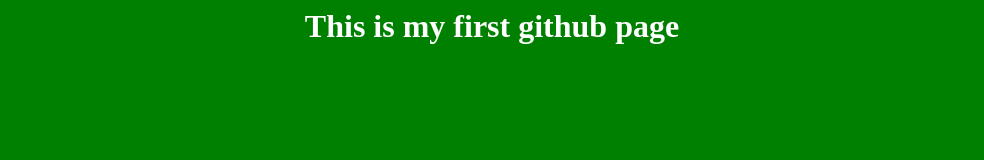
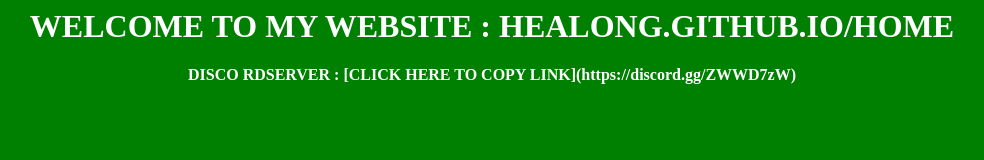
Before and after one commit to healong/healong, a plain HTML site: page index.html in a window 1280 px wide. Shown: the whole page, without its empty margins (148-1132 px from the left). Drawn offline with Linux system fonts and the light colour scheme.

Commit message:
Update index.html

```diff
--- a/index.html
+++ b/index.html
@@ -4,7 +4,8 @@
   </title>
 
   <body>
-    <h1>This is my first github page</h1>
+    <h1>WELCOME TO MY WEBSITE : HEALONG.GITHUB.IO/HOME</h1>
+    <h4>DISCO RDSERVER : [CLICK HERE TO COPY LINK](https://discord.gg/ZWWD7zW)</h4>
   </body>
 
   <style>
```
